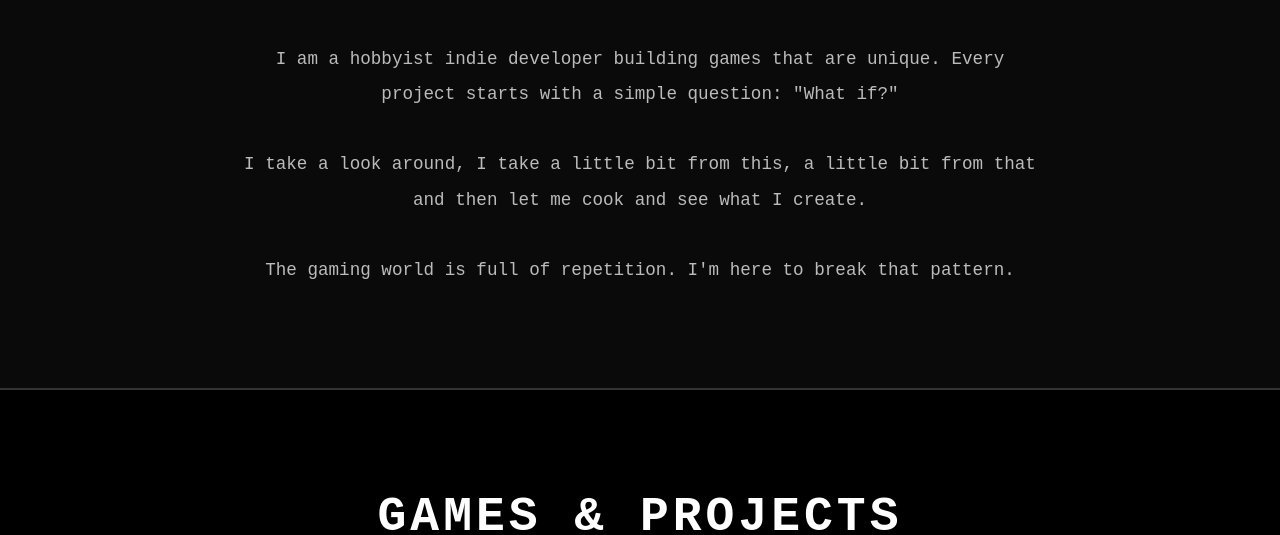
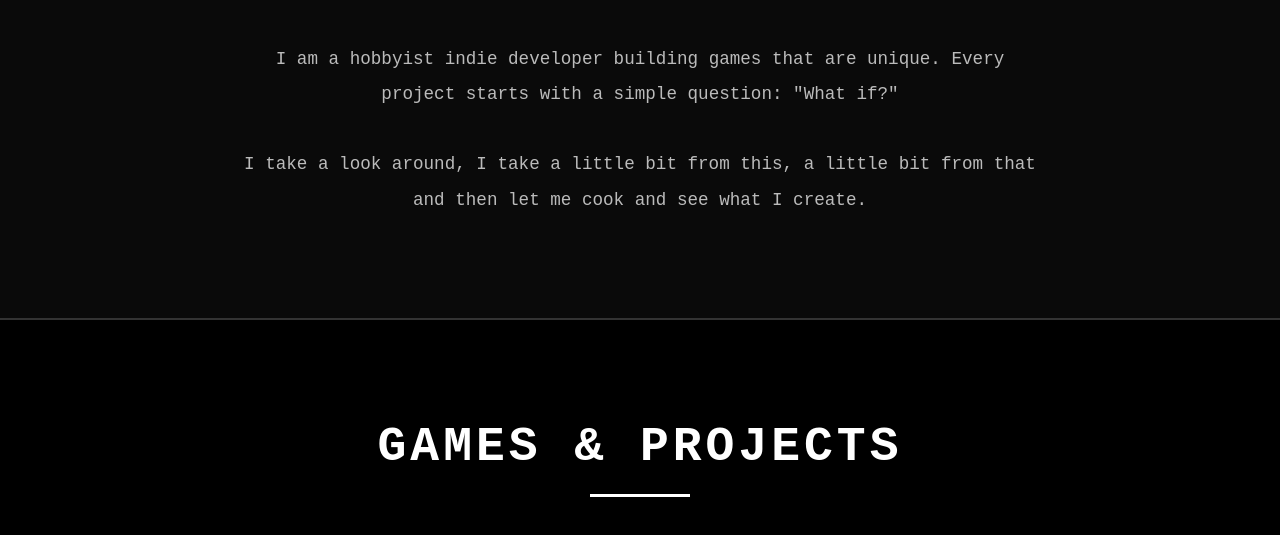
Before and after one commit to ArshKachara/1Known404-Portfolio, a plain HTML site: page index.html in a window 1280 px wide. Shown: the part 1380-1915 px from the top of the page. Drawn offline with Linux system fonts and the light colour scheme.

Commit message:
small text removal

```diff
--- a/index.html
+++ b/index.html
@@ -369,8 +369,8 @@
                     I am a hobbyist indie developer building games that are unique. Every project starts with a simple question: "What if?"
                     <br><br>
                     I take a look around, I take a little bit from this, a little bit from that and then let me cook and see what I create.
-                    <br><br>
-                    The gaming world is full of repetition. I'm here to break that pattern.
+                    <!--<br><br>
+                    The gaming world is full of repetition. I'm here to break that pattern.-->
                 </div>
             </div>
         </div>
```
